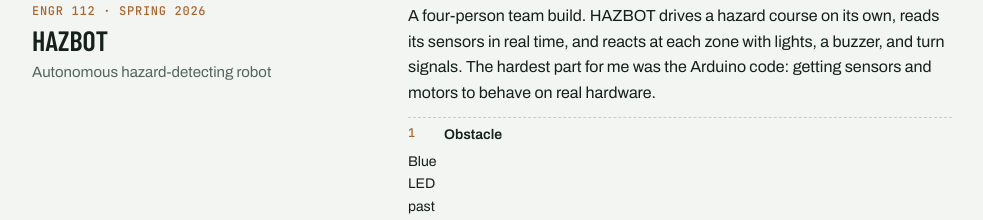
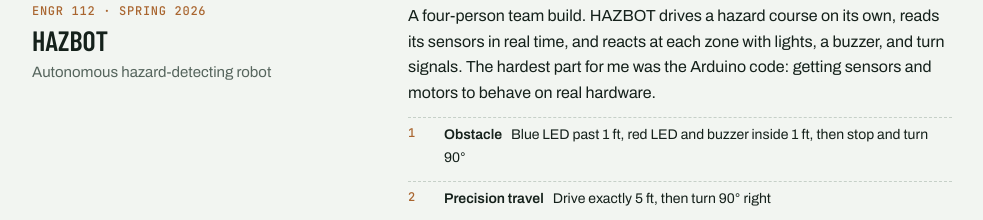
Before and after one commit to pjia01/pjia01.github.io, a plain HTML site: page index.html in a window 1280 px wide. Shown: the part 576-796 px from the top of the page, without its empty margins (148-1131 px from the left). Drawn offline with nearby package versions, Linux system fonts and the light colour scheme.

Commit message:
Fix phase list layout

```diff
--- a/index.html
+++ b/index.html
@@ -64,8 +64,8 @@ section{padding-block:44px;border-top:1px solid var(--rule);display:grid;gap:24p
 .specs dd{margin:0;font-variant-numeric:tabular-nums}
 .item .sub{margin:6px 0 0;color:var(--muted);font-size:15px}
 .phases{margin:0 0 14px;padding:0;list-style:none;counter-reset:ph;display:grid;gap:6px;font-size:14px}
-.phases li{counter-increment:ph;display:grid;grid-template-columns:28px 1fr;gap:4px 8px;padding-block:6px;border-top:1px dashed var(--rule)}
-.phases li::before{content:counter(ph);font:500 12px/1.6 var(--mono);color:var(--copper)}
+.phases li{counter-increment:ph;position:relative;padding:6px 0 6px 36px;border-top:1px dashed var(--rule)}
+.phases li::before{content:counter(ph);position:absolute;left:0;top:6px;font:500 12px/1.6 var(--mono);color:var(--copper)}
 .phases b{font-weight:600;margin-right:6px}
 .about{display:grid;grid-template-columns:minmax(0,1.6fr) minmax(0,1fr);gap:28px 40px}
 .about p{margin:0 0 14px;max-width:62ch}
```
